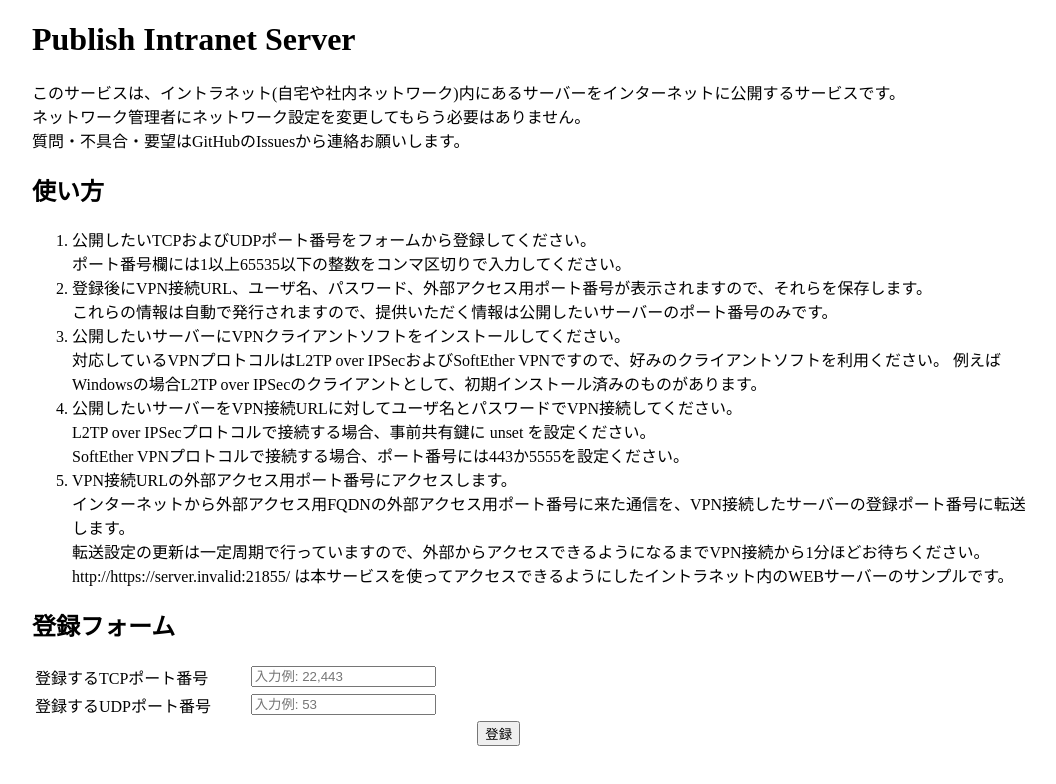
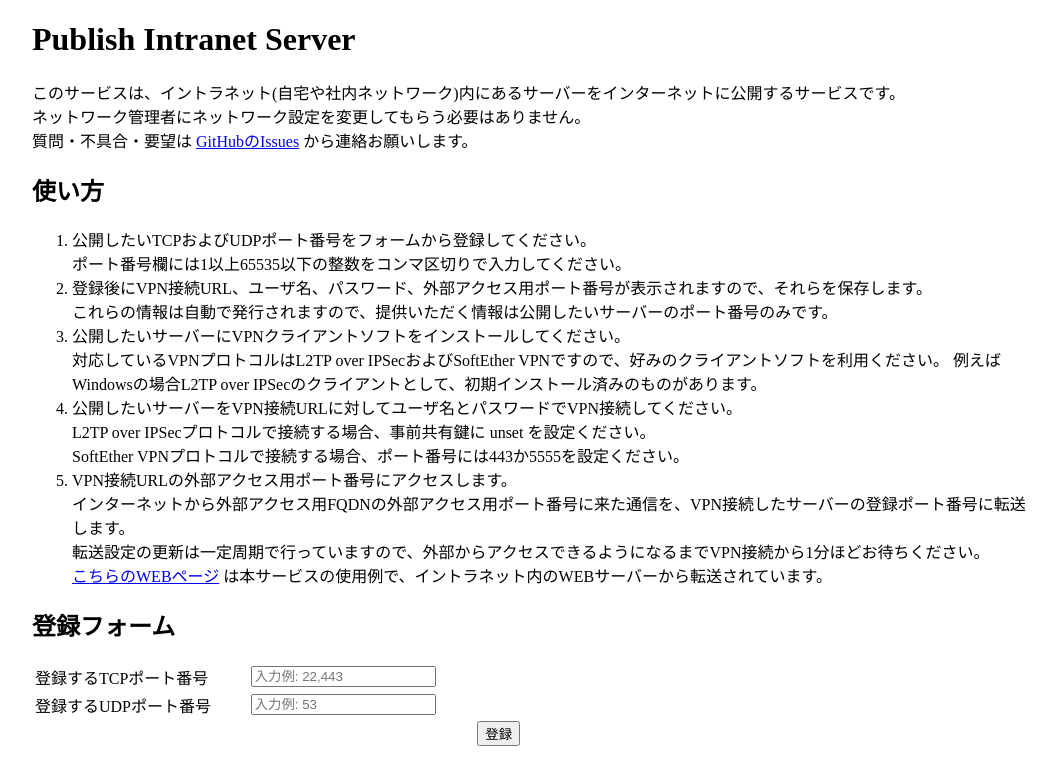
Before and after one commit to ytgw/publish_intranet_server_frontend, a React (Create React App) app: page / in a window 1280 px wide. Shown: the top 784 px of the page, without its empty margins (108-1164 px from the left). Built offline with nearby package versions, Linux system fonts and the light colour scheme; no server answers.

Commit message:
リンクを追加。

```diff
--- a/public/index.html
+++ b/public/index.html
@@ -11,7 +11,7 @@
         <h1>Publish Intranet Server</h1>
         このサービスは、イントラネット(自宅や社内ネットワーク)内にあるサーバーをインターネットに公開するサービスです。<br />
         ネットワーク管理者にネットワーク設定を変更してもらう必要はありません。<br />
-        質問・不具合・要望はGitHubのIssuesから連絡お願いします。
+        質問・不具合・要望は <a href="https://github.com/ytgw/publish_intranet_server_frontend/issues" target="_blank" rel="noreferrer">GitHubのIssues</a> から連絡お願いします。
         <!-- ------------------------------------------------------------ -->
         <div id="root"></div>
     </body>
--- a/src/App.tsx
+++ b/src/App.tsx
@@ -22,8 +22,8 @@ function Manual() {
                 </li>
                 <li>VPN接続URLの外部アクセス用ポート番号にアクセスします。<br />
                     インターネットから外部アクセス用FQDNの外部アクセス用ポート番号に来た通信を、VPN接続したサーバーの登録ポート番号に転送します。<br />
-                    転送設定の更新は一定周期で行っていますので、外部からアクセスできるようになるまでVPN接続から1分ほどお待ちください。
-                    {'http://' + HOST + ':21855/'} は本サービスを使ってアクセスできるようにしたイントラネット内のWEBサーバーのサンプルです。
+                    転送設定の更新は一定周期で行っていますので、外部からアクセスできるようになるまでVPN接続から1分ほどお待ちください。<br />
+                    <a href={'http://' + HOST + ':21855/'} target="_blank" rel="noreferrer">こちらのWEBページ</a> は本サービスの使用例で、イントラネット内のWEBサーバーから転送されています。
                 </li>
             </ol>
         </div>
```
